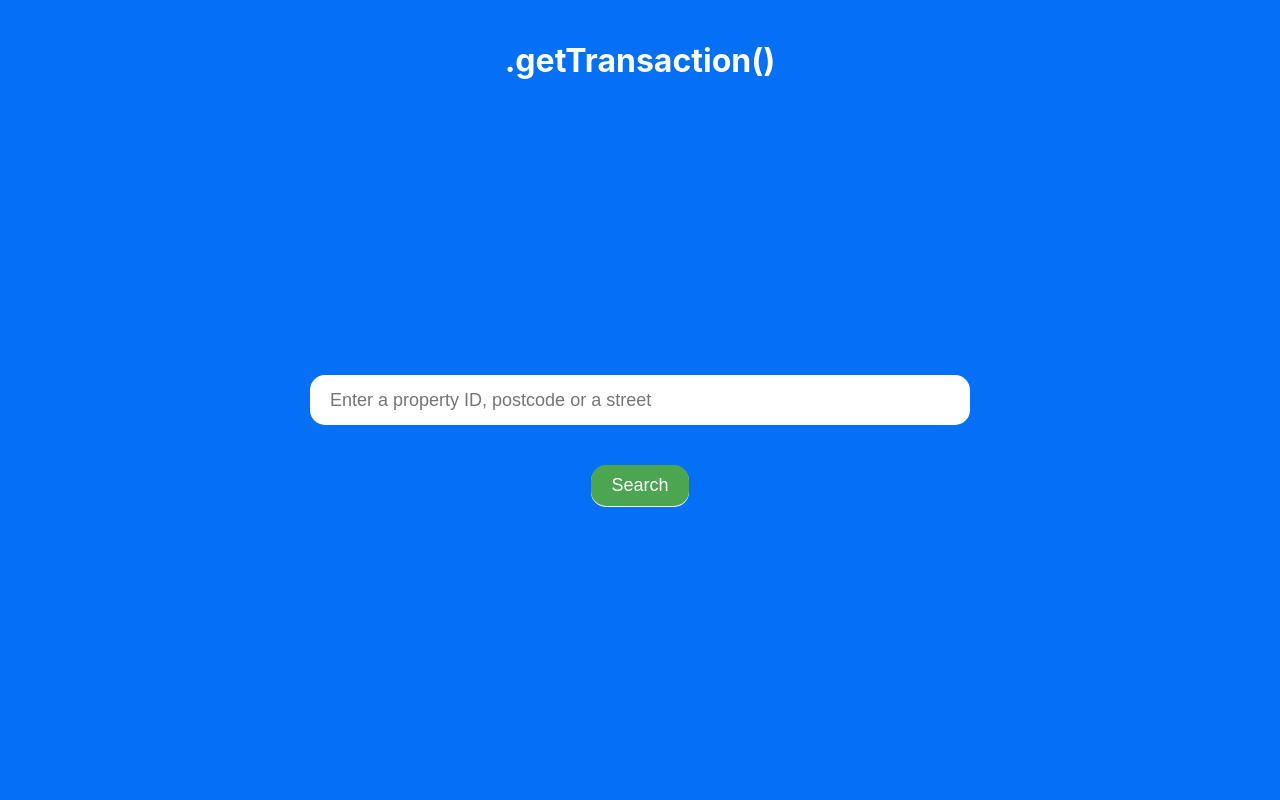
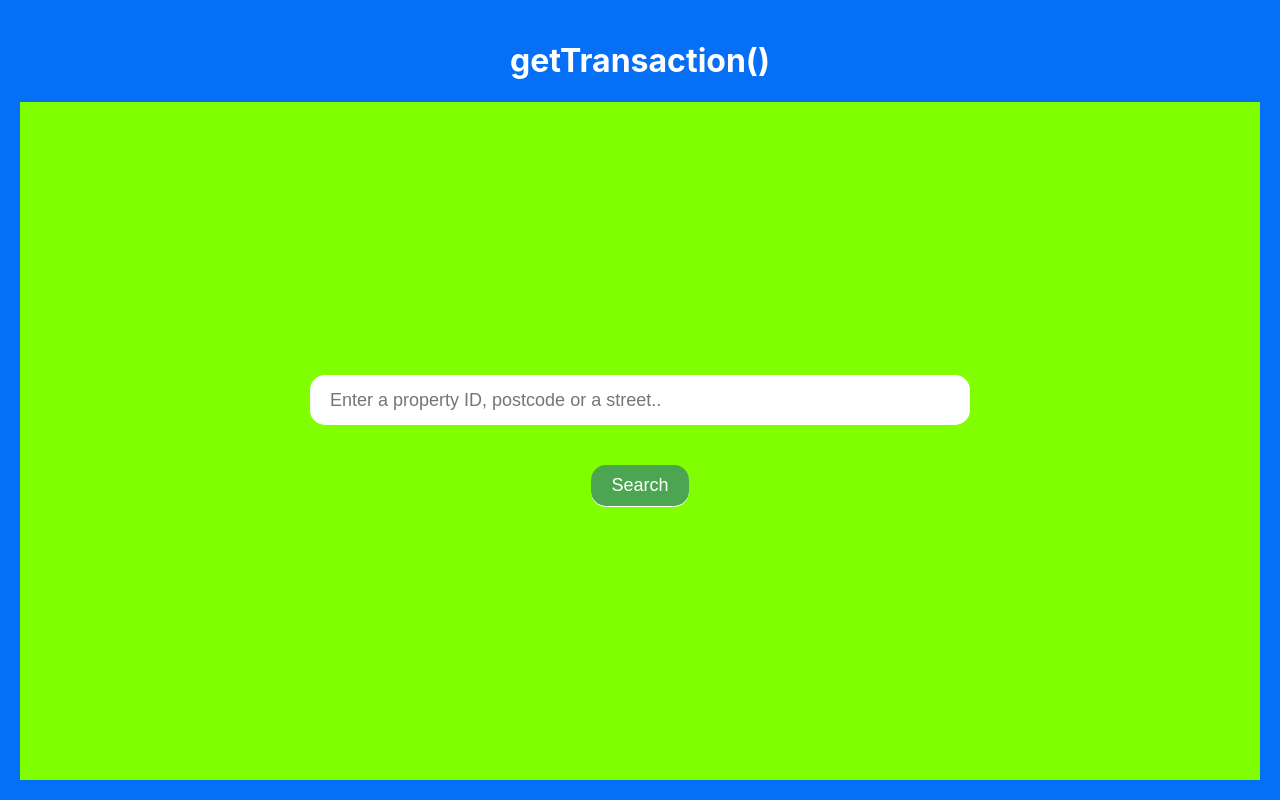
Before and after one commit to williamtrevis99/ga-dev-test-fullstack-main, a React (Create React App) app in the folder frontend/: page / in a window 1280 px wide. Built offline with nearby package versions, Linux system fonts and the light colour scheme; no server answers.

Commit message:
GA-1 adding pass down props to search button with callback function

```diff
--- a/frontend/public/index.html
+++ b/frontend/public/index.html
@@ -24,7 +24,7 @@
       work correctly both with client-side routing and a non-root public URL.
       Learn how to configure a non-root public URL by running `npm run build`.
     -->
-    <title>React App</title>
+    <title>getTransaction()</title>
   </head>
   <body>
     <noscript>You need to enable JavaScript to run this app.</noscript>
--- a/frontend/src/components/SearchBar/index.js
+++ b/frontend/src/components/SearchBar/index.js
@@ -21,7 +21,7 @@ function SearchBar() {
         <input
             className="search-bar"
             type="text"
-            placeholder="Enter a property ID, postcode or a street"
+            placeholder="Enter a property ID, postcode or a street.."
             onChange={handleChange}
             defaultValue={searchInput}
             value={searchInput}
--- a/frontend/src/components/SearchButton/index.js
+++ b/frontend/src/components/SearchButton/index.js
@@ -3,13 +3,18 @@ import './styles.css';
 
 
 
-function Button() {
+function Button(props) {
+
+    const onClick = () => {
+        props.setSearchState('searching')
+    }
 
     return (
         <button
             className="button"
             placeholder={"Search"}
             type={'button'}
+            onClick={onClick}
         >Search</button>
     )
 
--- a/frontend/src/screens/HomeScreen/index.js
+++ b/frontend/src/screens/HomeScreen/index.js
@@ -9,6 +9,8 @@ function HomeScreen()
 
   /* This is example of how to fetch data from API */
   const [propertyData, setPropertyData] = useState(null);
+  const [searchState, setSearchState] = useState('default');
+
 
   useEffect(() =>
   {
@@ -29,11 +31,11 @@ function HomeScreen()
   return (
     <div className="base-container">
       <div className="header-container">
-        <h1 className="header-title">.getTransaction()</h1>
+        <h1 className="header-title">getTransaction()</h1>
       </div>
       <div className="search-container">
         <SearchBar />
-        <Button />
+        <Button setSearchState={setSearchState}/>
       </div>
 
     </div>
--- a/frontend/src/screens/HomeScreen/styles.css
+++ b/frontend/src/screens/HomeScreen/styles.css
@@ -21,6 +21,7 @@
     align-items: center;
     justify-content: center;
     flex-direction: column;
+    background-color: chartreuse;
   }
 
   .header-title {
```
